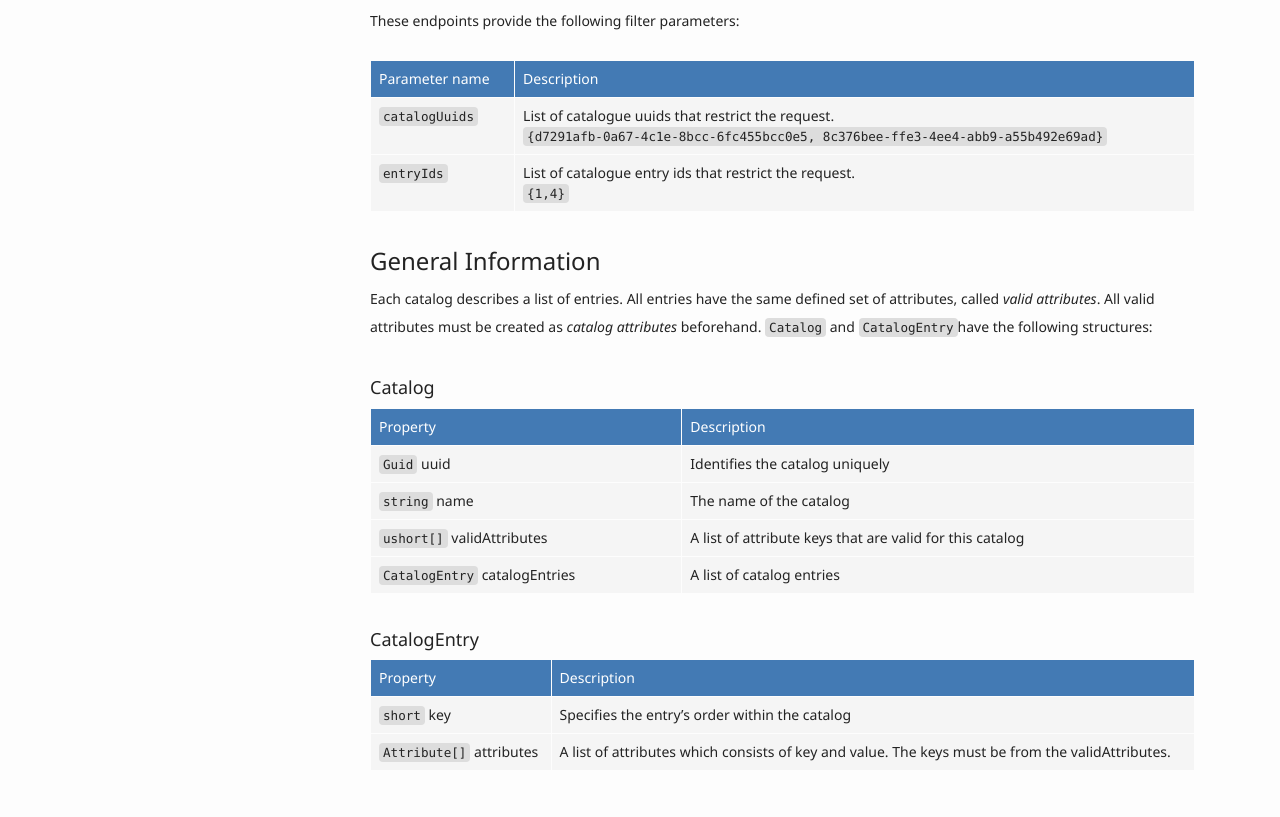
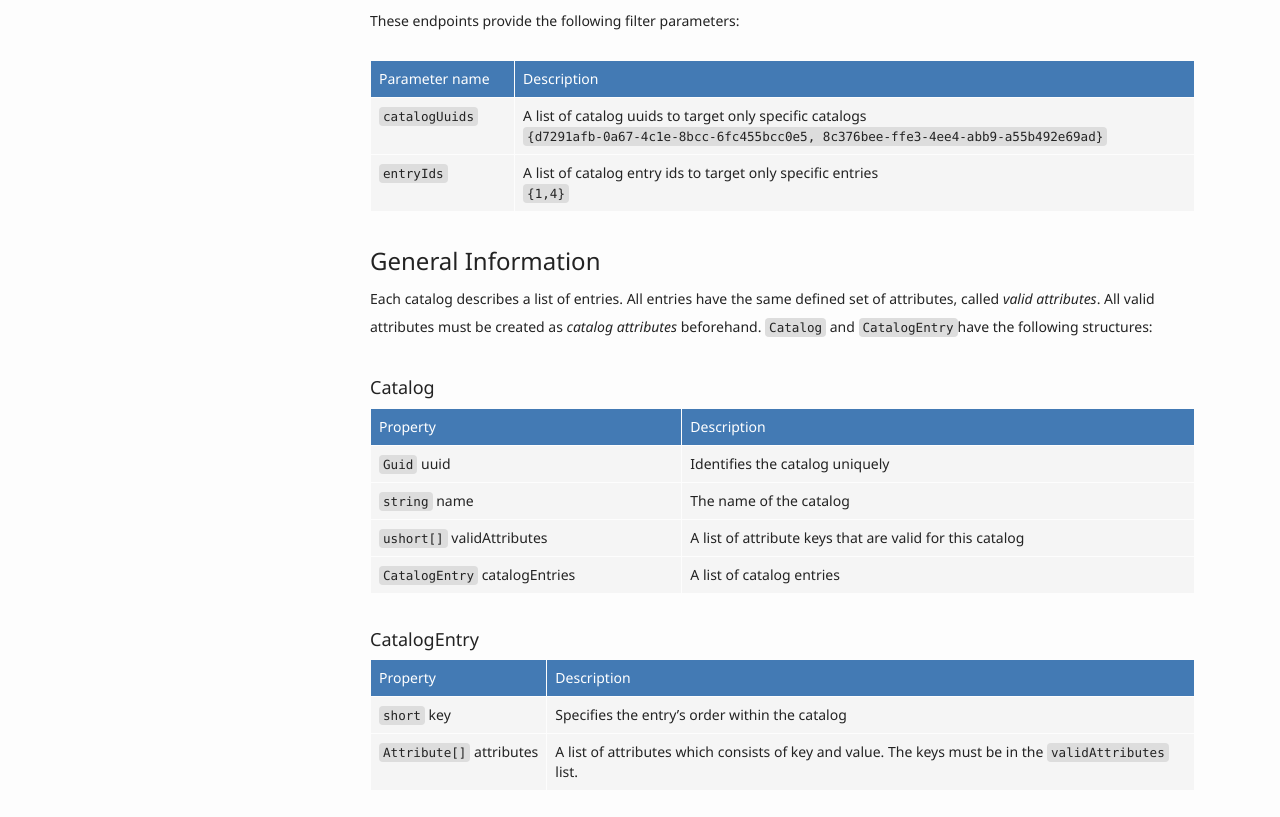
Before and after one commit to ZEISS-PiWeb/PiWeb-Api, a Jekyll site: the page built from _pages/0123-restapi-dataservice-catalogs.md, in a window 1280 px wide and 1400 px high, scrolled down 284 px. Shown: the part 519-1336 px from the top of the window. Built offline with Jekyll 4.4.1, drawn with Linux system fonts in a browser that asks for light colours.

Commit message:
Content review

```diff
--- a/_pages/0123-restapi-dataservice-catalogs.md
+++ b/_pages/0123-restapi-dataservice-catalogs.md
@@ -233,7 +233,7 @@
 * rename the catalog or
 * add, update or delete catalog entries.
 
-To update a catalog, the whole object excluding the valid attributes needs to be transmitted in the body of the HTTP request. Updating a catalog essentially replaces the current catalog with the new one (delete followed by an add) in a single transaction.
+To update a catalog, the whole object, excluding the valid attributes, needs to be transmitted in the body of the HTTP request. Updating a catalog essentially replaces the current catalog with the new one (*delete* followed by an *add*) in a single transaction.
 
 {{site.images['info']}} To change the valid attributes, the catalog needs to be deleted an re-created again.
 {% endcapture %}
@@ -293,7 +293,7 @@
 There are two different options for deleting catalogs:
 
 * delete all catalogs or
-* delete one or more certain catalogs identified by their uuid. Therefore you need to add the filter parameter `catalogUuids` to the request uri.
+* delete one or more specific catalogs identified by their uuid. For this request you need to add the filter parameter `catalogUuids` to the request uri.
 {% endcapture %}
 {% assign exampleCaption="Delete the catalog with the uuid 8c376bee-ffe3-4ee4-abb9-a55b492e69ad" %}
 
@@ -347,8 +347,8 @@
 {% capture table %}
 Parameter name | Description
 ---------------|------------------  ------------------------------
-`catalogUuids` | List of catalogue uuids that restrict the request. <br> `{d7291afb-0a67-4c1e-8bcc-6fc455bcc0e5, 8c376bee-ffe3-4ee4-abb9-a55b492e69ad}`
-`entryIds`     | List of catalogue entry ids that restrict the request. <br> `{1,4}`
+`catalogUuids` | A list of catalog uuids to target only specific catalogs <br> `{d7291afb-0a67-4c1e-8bcc-6fc455bcc0e5, 8c376bee-ffe3-4ee4-abb9-a55b492e69ad}`
+`entryIds`     | A list of catalog entry ids to target only specific entries <br> `{1,4}`
 {% endcapture %}
 {{ table | markdownify | replace: '<table>', '<table class="table table-hover">' }}
 
@@ -376,6 +376,6 @@
 Property                              | Description
 --------------------------------------|----------------------------------------------------
 <nobr><code>short</code> key</nobr>              | Specifies the entry's order within the catalog
-<nobr><code>Attribute[]</code> attributes</nobr> | A list of attributes which consists of key and value. The keys must be from the validAttributes.
+<nobr><code>Attribute[]</code> attributes</nobr> | A list of attributes which consists of key and value. The keys must be in the `validAttributes` list.
 {% endcapture %}
 {{ table | markdownify | replace: '<table>', '<table class="table table-hover">' }}
```
Also changed, not shown: other parts of _pages/0123-restapi-dataservice-catalogs.md (+1 -1 lines).
